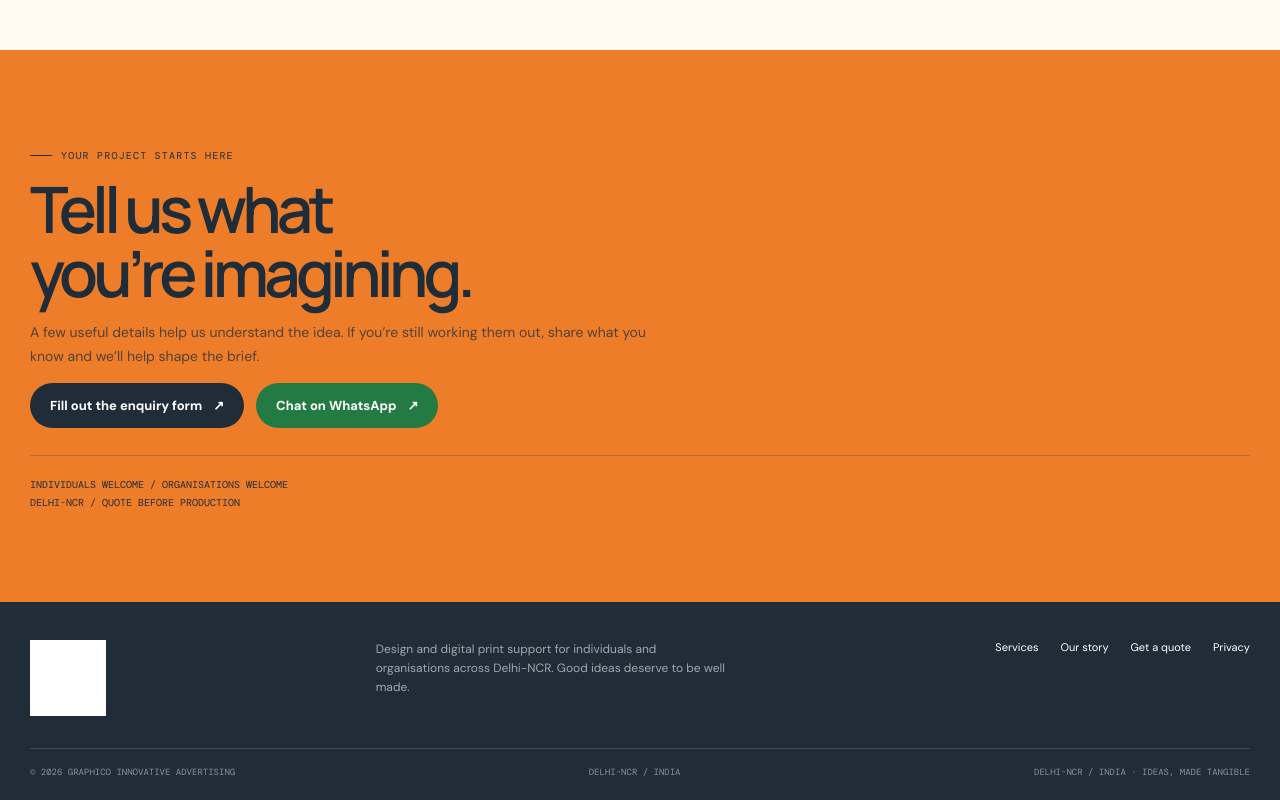
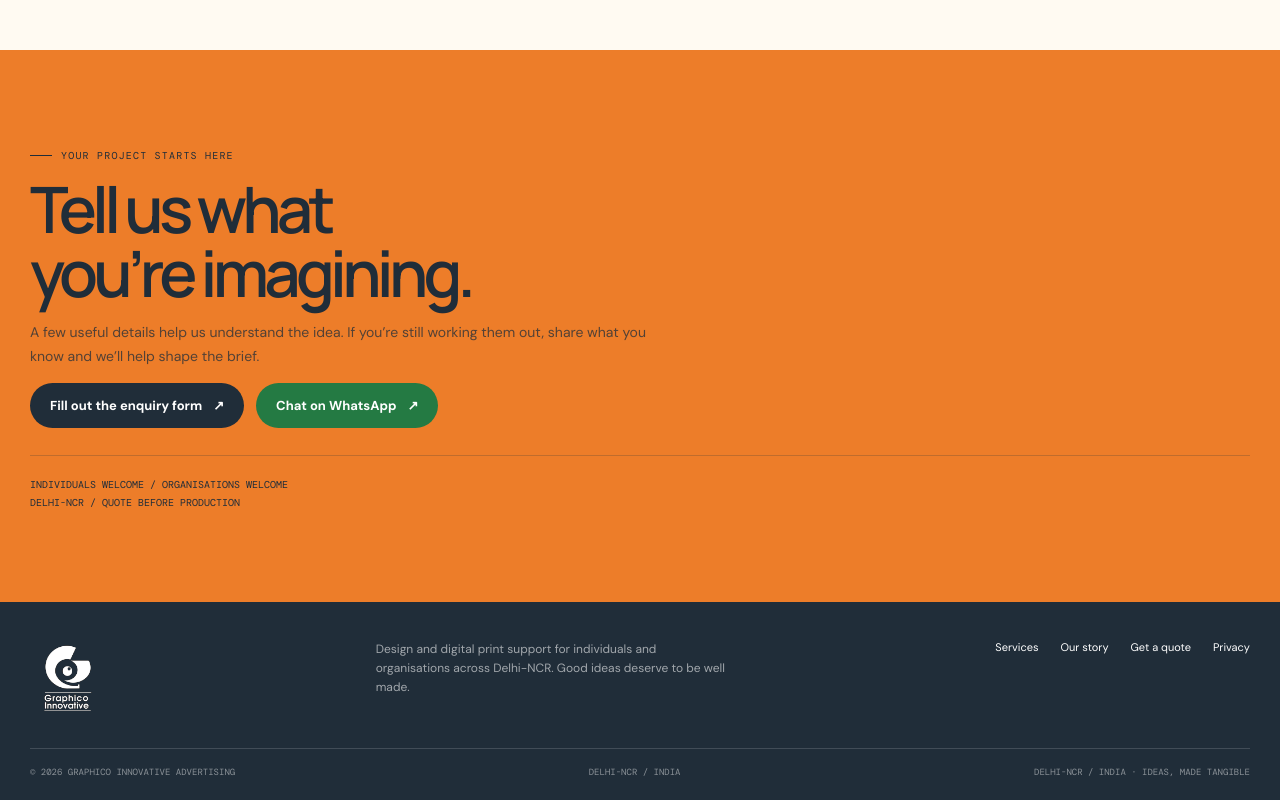
Before and after one commit to isacanugrehgambhir-afk/graphicoinnovative, a plain HTML site: page index.html in a window 1280 px wide. Shown: the part 8242-9042 px from the top of the page. Drawn offline with nearby package versions, Linux system fonts and the light colour scheme.

Commit message:
Blend footer logo background into footer

```diff
--- a/index.html
+++ b/index.html
@@ -450,7 +450,7 @@
     .quote .form-footer { align-items:center; margin-top:4px; }
     .quote .form-footer .button { min-width:180px; padding:16px 22px; border-radius:30px; background:#f7c975; color:#202d39; font-size:14px; }
     .quote .form-footer .button:hover { background:#fff; }
-    .footer-main .brand img { width:76px; height:auto; max-height:none; filter:brightness(0) invert(1); }
+    .footer-main .brand img { width:76px; height:auto; max-height:none; mix-blend-mode:lighten; }
     @media (max-width:680px) {
       .quote form { padding:24px 20px; gap:17px; border-radius:20px; }
       .quote .form-footer { align-items:stretch; flex-direction:column; }
```
